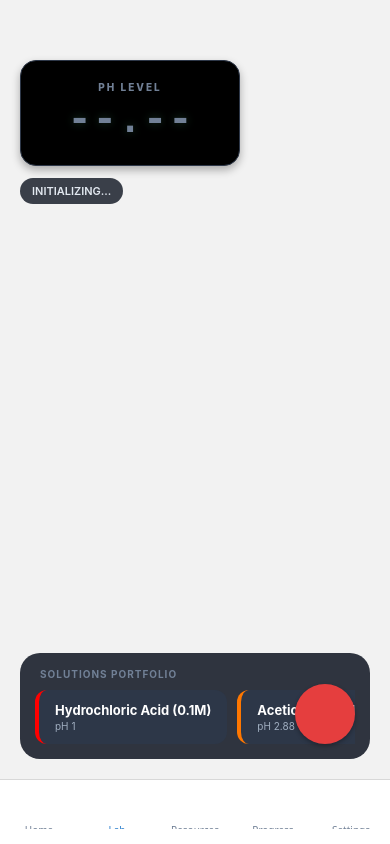
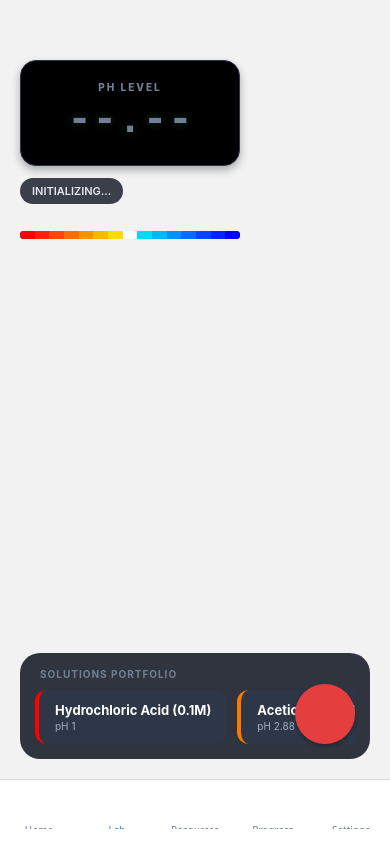
Before and after one commit to djBrandy/seku, a React Native app: screen /Lab in a window 390 px wide. Built offline with nearby package versions, Linux system fonts and the light colour scheme; some icons are missing; what react-native-worklets would draw is missing.

Commit message:
added ph color scale for easier identification

```diff
--- a/src/screens/LabScreen.tsx
+++ b/src/screens/LabScreen.tsx
@@ -66,6 +66,17 @@ const LabScreen = ({ route }: any) => {
             </View>
           </View>
         )}
+        <View style={styles.phScale}>
+          {[...Array(15)].map((_, i) => (
+            <View
+              key={i}
+              style={[
+                styles.phStep,
+                { backgroundColor: i < 7 ? `rgb(255, ${Math.floor(255 * (i/7))}, 0)` : (i === 7 ? '#ffffff' : `rgb(0, ${Math.floor(255 * (1 - (i-7)/7))}, 255)`) }
+              ]}
+            />
+          ))}
+        </View>
       </View>
 
       <View style={styles.controls}>
@@ -164,6 +175,18 @@ const styles = StyleSheet.create({
     fontSize: 11,
     fontWeight: 'bold',
   },
+  phScale: {
+    flexDirection: 'row',
+    marginTop: 15,
+    height: 8,
+    borderRadius: 4,
+    overflow: 'hidden',
+    backgroundColor: '#000',
+  },
+  phStep: {
+    flex: 1,
+    height: '100%',
+  },
   controls: {
     position: 'absolute',
     bottom: 20,
```
